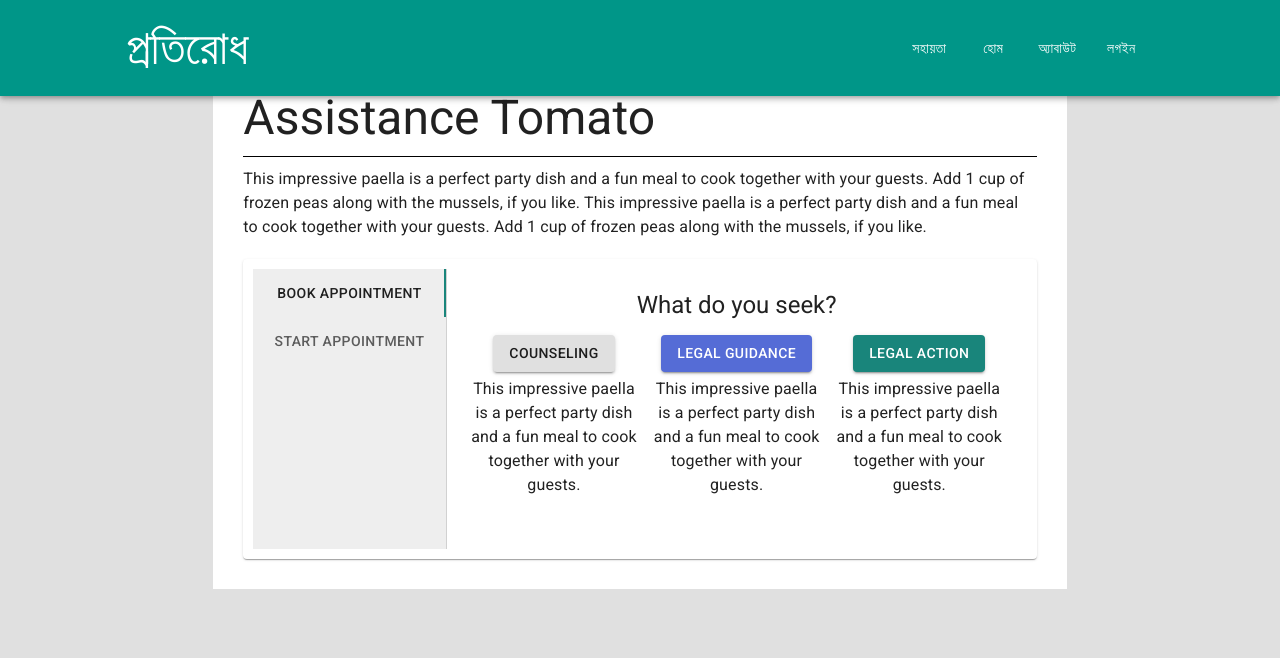
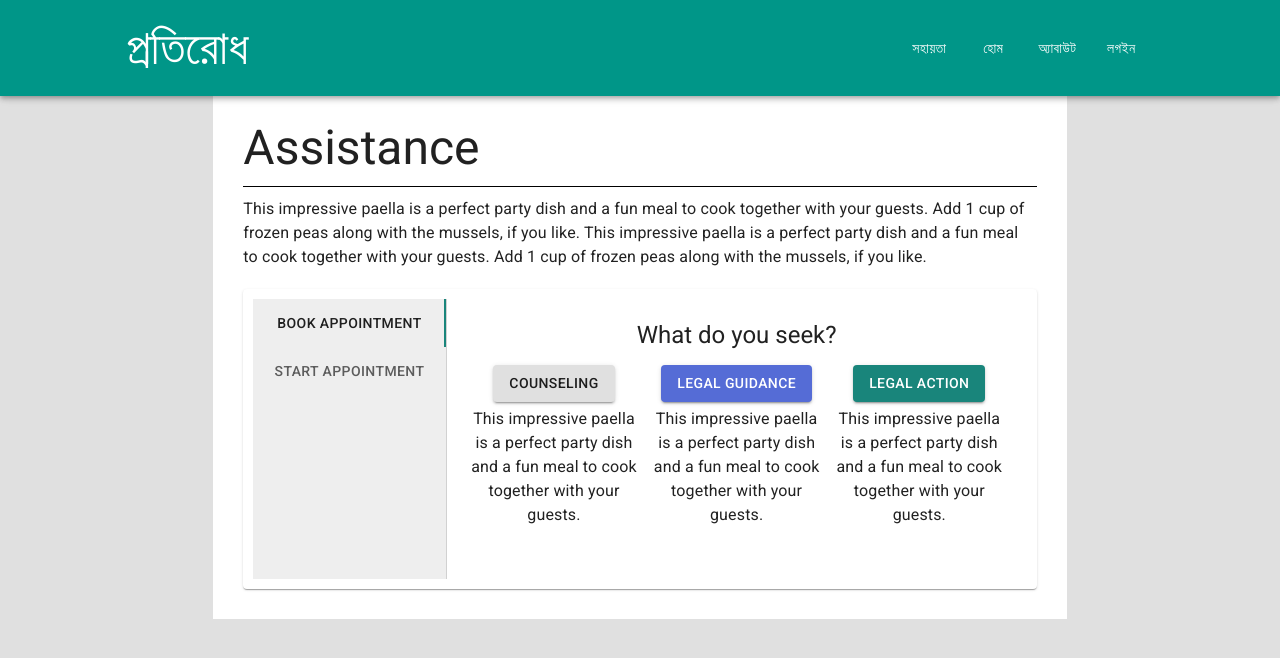
Before and after one commit to mhakash/social_app, a Next.js app in the folder Frontend/: page /assistance in a window 1280 px wide. Shown: the top 658 px of the page. Built offline with nearby package versions, Linux system fonts and the light colour scheme.

Commit message:
issue resolved

```diff
--- a/Frontend/components/assistance/appointmentForm.jsx
+++ b/Frontend/components/assistance/appointmentForm.jsx
@@ -9,7 +9,7 @@ import SecondStep from "./secondStep";
 
 import { Typography } from "@material-ui/core";
 
-const server = "http://localhost:3001";
+//const server = "http://localhost:3001";
 
 class AppointmentForm extends Component {
   static propTypes = {
@@ -26,6 +26,7 @@ class AppointmentForm extends Component {
   };
 
   handleStepChange = async (step) => {
+    /*
     const { cookies } = this.props;
     const token = cookies.get("token");
     console.log("Token from cookies in appointment form", token);
@@ -38,6 +39,7 @@ class AppointmentForm extends Component {
     const response = await fetch(server + "/api/CLICK", requestOptions);
     const reply = await response.json();
     console.log("msg from server", reply.msg);
+    */
 
     this.setState({ step: step });
   };
@@ -47,14 +49,7 @@ class AppointmentForm extends Component {
   };
 
   render() {
-    const {
-      step,
-      assistanceType,
-      category,
-      description,
-      meetingType,
-      meetingTime,
-    } = this.state;
+    const { step, assistanceType, category, description, meetingType, meetingTime } = this.state;
 
     const values = {
       assistanceType,
@@ -66,12 +61,7 @@ class AppointmentForm extends Component {
 
     switch (step) {
       case 0:
-        return (
-          <AssistanceType
-            setStep={this.handleStepChange}
-            setFormData={this.handleFormDataChange}
-          />
-        );
+        return <AssistanceType setStep={this.handleStepChange} setFormData={this.handleFormDataChange} />;
 
       case 1:
         return (
--- a/Frontend/pages/assistance.js
+++ b/Frontend/pages/assistance.js
@@ -4,17 +4,7 @@ import Layout from "../components/Layout";
 import AppointmentForm from "../components/assistance/appointmentForm";
 import EnterMeeting from "../components/assistance/enterMeeting";
 
-import {
-  Grid,
-  Typography,
-  Divider,
-  makeStyles,
-  Paper,
-  Tabs,
-  Tab,
-  Box,
-  colors,
-} from "@material-ui/core";
+import { Grid, Typography, Divider, makeStyles, Paper, Tabs, Tab, Box, colors } from "@material-ui/core";
 
 const TabPanel = (props) => {
   const { children, value, index, ...other } = props;
@@ -60,7 +50,7 @@ const useStyles = makeStyles((theme) => ({
   },
 
   container: {
-    marginTop: 60,
+    marginTop: 90,
     padding: 30,
     backgroundColor: "white",
   },
@@ -89,17 +79,15 @@ const Assistance = () => {
 
           <Grid item lg={8}>
             <div className={classes.container}>
-              <Typography variant="h3">Assistance Tomato</Typography>
+              <Typography variant="h3">Assistance</Typography>
 
               <Divider classes={{ root: classes.divider }} />
 
               <Typography variant="body1">
-                This impressive paella is a perfect party dish and a fun meal to
-                cook together with your guests. Add 1 cup of frozen peas along
-                with the mussels, if you like. This impressive paella is a
-                perfect party dish and a fun meal to cook together with your
-                guests. Add 1 cup of frozen peas along with the mussels, if you
-                like.
+                This impressive paella is a perfect party dish and a fun meal to cook together with your guests. Add 1
+                cup of frozen peas along with the mussels, if you like. This impressive paella is a perfect party dish
+                and a fun meal to cook together with your guests. Add 1 cup of frozen peas along with the mussels, if
+                you like.
               </Typography>
 
               <Paper
```
